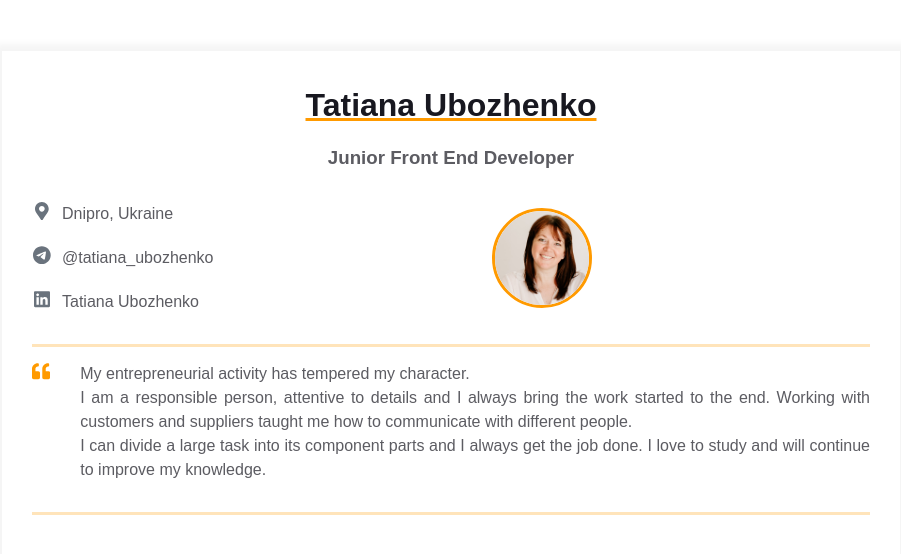
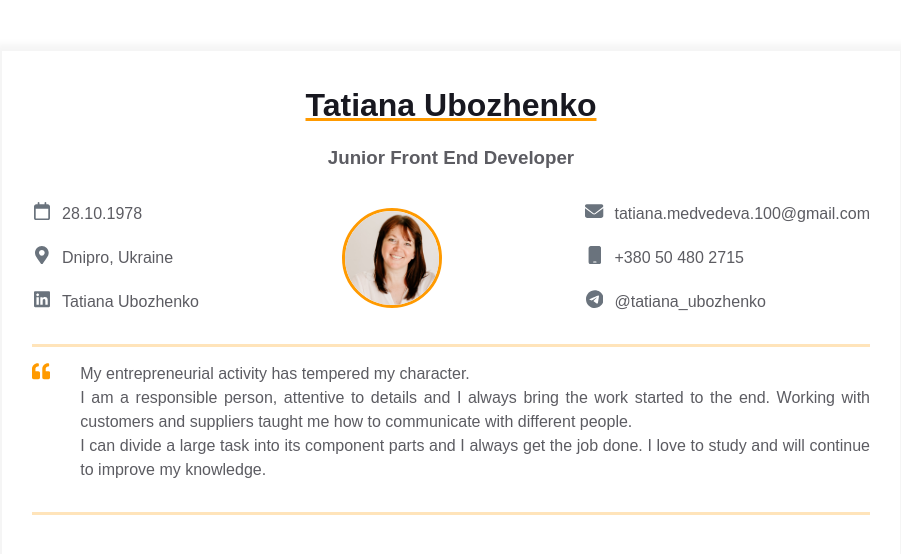
Before and after one commit to anogire/homepage, a plain HTML site: page index.html in a window 1280 px wide. Shown: the whole page, without its empty margins (189-1090 px from the left). Drawn offline with Linux system fonts and the light colour scheme.

Commit message:
Updating the main content: adding more contact information

```diff
--- a/index.html
+++ b/index.html
@@ -15,6 +15,16 @@
             <h3 class="contact-info__sub-header">Junior Front End Developer</h3>
             <div class="contact_info_container fh">
               <div class="contact-info__block">
+                <div rel="author" class="contact-info__item">
+                  <div class="contact-info__item-icon-wrapper">
+                    <svg class="contact-info__item-icon" xmlns="http://www.w3.org/2000/svg" viewBox="0 0 448 512">
+                      <path
+                        d="M152 24c0-13.3-10.7-24-24-24s-24 10.7-24 24V64H64C28.7 64 0 92.7 0 128v16 48V448c0 35.3 28.7 64 64 64H384c35.3 0 64-28.7 64-64V192 144 128c0-35.3-28.7-64-64-64H344V24c0-13.3-10.7-24-24-24s-24 10.7-24 24V64H152V24zM48 192H400V448c0 8.8-7.2 16-16 16H64c-8.8 0-16-7.2-16-16V192z">
+                      </path>
+                    </svg>
+                  </div>
+                  <span>28.10.1978</span>
+                </div>
                 <a href="https://anogire.github.io/homepage/" rel="author" class="contact-info__item">
                   <div class="contact-info__item-icon-wrapper">
                     <svg class="contact-info__item-icon" xmlns="http://www.w3.org/2000/svg" viewBox="0 0 384 512">
@@ -24,16 +34,6 @@
                     </svg>
                   </div>
                   <span>Dnipro, Ukraine</span>
-                </a>
-                <a href="https://t.me/tatiana_ubozhenko" rel="author" class="contact-info__item">
-                  <div class="contact-info__item-icon-wrapper">
-                    <svg class="contact-info__item-icon" xmlns="http://www.w3.org/2000/svg" viewBox="0 0 496 512">
-                      <path
-                        d="M248,8C111.033,8,0,119.033,0,256S111.033,504,248,504,496,392.967,496,256,384.967,8,248,8ZM362.952,176.66c-3.732,39.215-19.881,134.378-28.1,178.3-3.476,18.584-10.322,24.816-16.948,25.425-14.4,1.326-25.338-9.517-39.287-18.661-21.827-14.308-34.158-23.215-55.346-37.177-24.485-16.135-8.612-25,5.342-39.5,3.652-3.793,67.107-61.51,68.335-66.746.153-.655.3-3.1-1.154-4.384s-3.59-.849-5.135-.5q-3.283.746-104.608,69.142-14.845,10.194-26.894,9.934c-8.855-.191-25.888-5.006-38.551-9.123-15.531-5.048-27.875-7.717-26.8-16.291q.84-6.7,18.45-13.7,108.446-47.248,144.628-62.3c68.872-28.647,83.183-33.623,92.511-33.789,2.052-.034,6.639.474,9.61,2.885a10.452,10.452,0,0,1,3.53,6.716A43.765,43.765,0,0,1,362.952,176.66Z">
-                      </path>
-                    </svg>
-                  </div>
-                  <span>@tatiana_ubozhenko</span>
                 </a>
                 <a href="https://www.linkedin.com/in/tatiana-ubozhenko/" rel="author" class="contact-info__item">
                   <div class="contact-info__item-icon-wrapper">
@@ -55,7 +55,37 @@
                   alt="Avatar"
                 >
               </div>
-              <div class="contact-info__block"></div>
+              <div class="contact-info__block">
+                <a href="mailto:tatiana.medvedeva.100@gmail.com" rel="author" class="contact-info__item">
+                  <div class="contact-info__item-icon-wrapper">
+                    <svg class="contact-info__item-icon" xmlns="http://www.w3.org/2000/svg" viewBox="0 0 512 512">
+                      <path
+                        d="M48 64C21.5 64 0 85.5 0 112c0 15.1 7.1 29.3 19.2 38.4L236.8 313.6c11.4 8.5 27 8.5 38.4 0L492.8 150.4c12.1-9.1 19.2-23.3 19.2-38.4c0-26.5-21.5-48-48-48H48zM0 176V384c0 35.3 28.7 64 64 64H448c35.3 0 64-28.7 64-64V176L294.4 339.2c-22.8 17.1-54 17.1-76.8 0L0 176z">
+                      </path>
+                    </svg>
+                  </div>
+                  <span>tatiana.medvedeva.100@gmail.com</span>
+                </a>
+                <a href="tel:+380504802715" rel="author" class="contact-info__item">
+                  <div class="contact-info__item-icon-wrapper">
+                    <svg class="contact-info__item-icon" xmlns="http://www.w3.org/2000/svg" viewBox="0 0 384 512">
+                      <path d="M80 0C44.7 0 16 28.7 16 64V448c0 35.3 28.7 64 64 64H304c35.3 0 64-28.7 64-64V64c0-35.3-28.7-64-64-64H80zm80 432h64c8.8 0 16 7.2 16 16s-7.2 16-16 16H160c-8.8 0-16-7.2-16-16s7.2-16 16-16z">
+                      </path>
+                    </svg>
+                  </div>
+                  <span>+380 50 480 2715</span>
+                </a>
+                <a href="https://t.me/tatiana_ubozhenko" rel="author" class="contact-info__item">
+                  <div class="contact-info__item-icon-wrapper">
+                    <svg class="contact-info__item-icon" xmlns="http://www.w3.org/2000/svg" viewBox="0 0 496 512">
+                      <path
+                        d="M248,8C111.033,8,0,119.033,0,256S111.033,504,248,504,496,392.967,496,256,384.967,8,248,8ZM362.952,176.66c-3.732,39.215-19.881,134.378-28.1,178.3-3.476,18.584-10.322,24.816-16.948,25.425-14.4,1.326-25.338-9.517-39.287-18.661-21.827-14.308-34.158-23.215-55.346-37.177-24.485-16.135-8.612-25,5.342-39.5,3.652-3.793,67.107-61.51,68.335-66.746.153-.655.3-3.1-1.154-4.384s-3.59-.849-5.135-.5q-3.283.746-104.608,69.142-14.845,10.194-26.894,9.934c-8.855-.191-25.888-5.006-38.551-9.123-15.531-5.048-27.875-7.717-26.8-16.291q.84-6.7,18.45-13.7,108.446-47.248,144.628-62.3c68.872-28.647,83.183-33.623,92.511-33.789,2.052-.034,6.639.474,9.61,2.885a10.452,10.452,0,0,1,3.53,6.716A43.765,43.765,0,0,1,362.952,176.66Z">
+                      </path>
+                    </svg>
+                  </div>
+                  <span>@tatiana_ubozhenko</span>
+                </a>
+              </div>
             </div>
           </div>
         </div>
```
